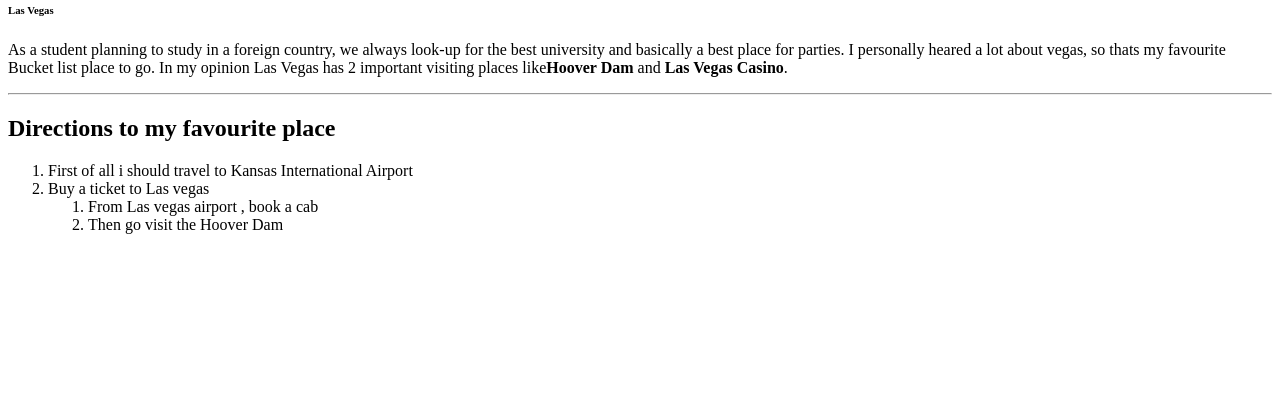
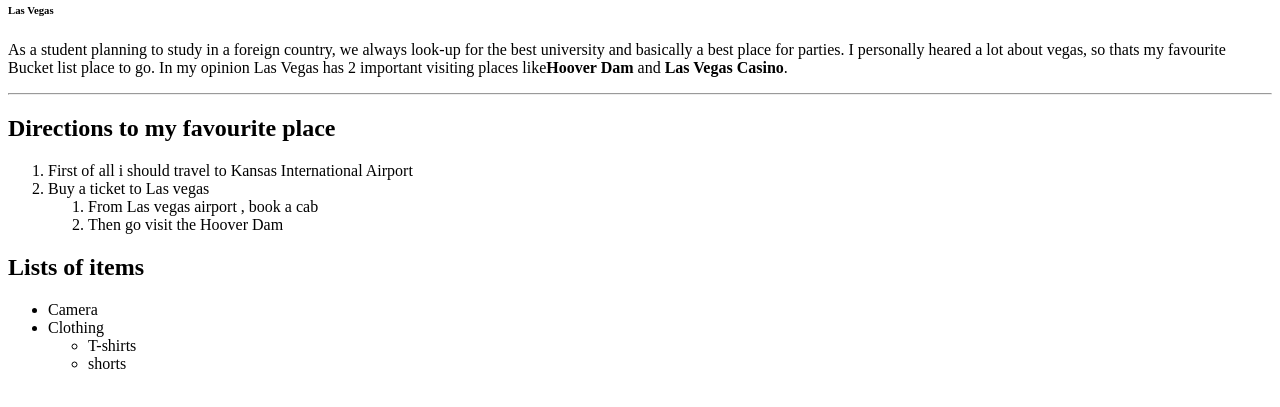
Before and after one commit to 44-563-WebApps-F21/webapps-f21-assignment-3-bharathkumarbollena, a plain HTML site: page index.html in a window 1280 px wide. Shown: the part 79-486 px from the top of the page. Drawn offline with Linux system fonts and the light colour scheme.

Commit message:
Update index.html

```diff
--- a/index.html
+++ b/index.html
@@ -22,6 +22,16 @@
       </ol>
    </ol>
 
+   <h2>Lists of items</h2>
+   <ul>
+      <li>Camera</li>
+      <li> Clothing </li>
+      <ul>
+          <li>T-shirts</li>
+          <li>shorts</li>
+      </ul>
+   </ul>
+
 
 
 </body>
```
